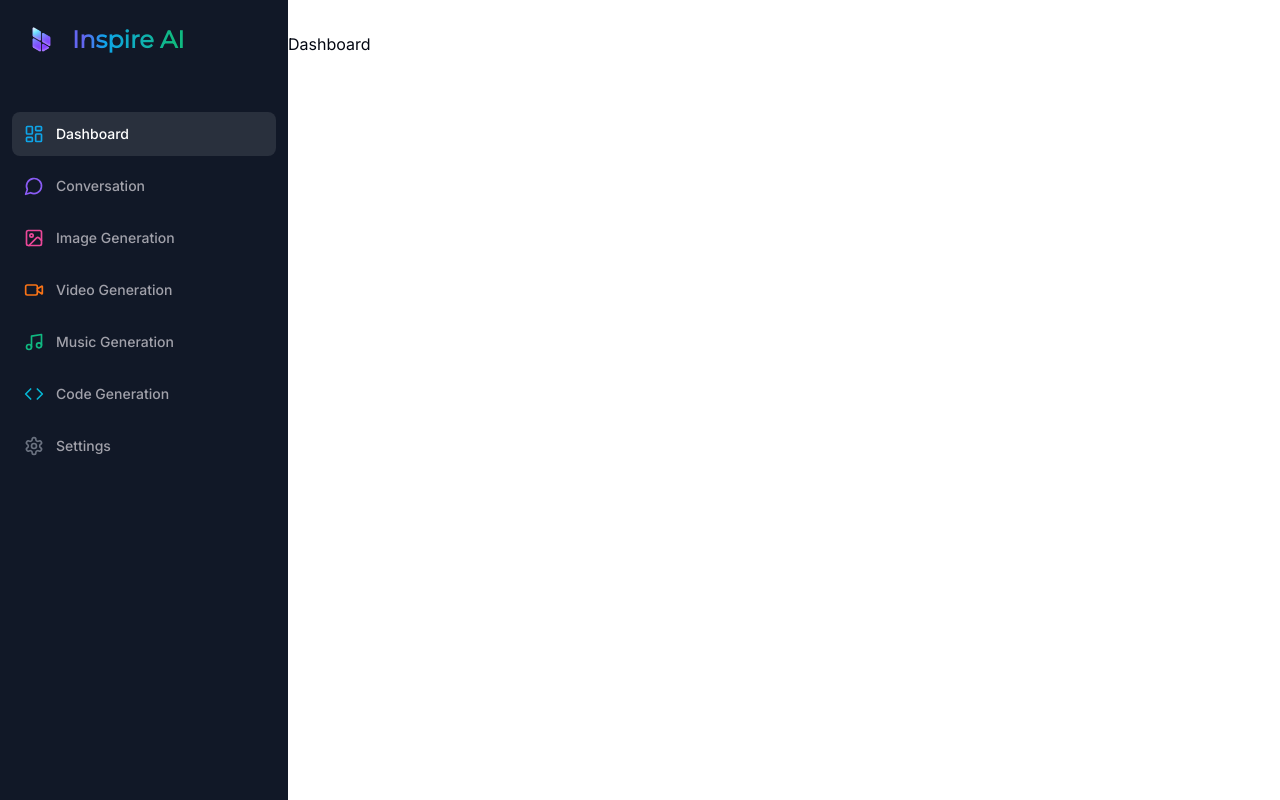
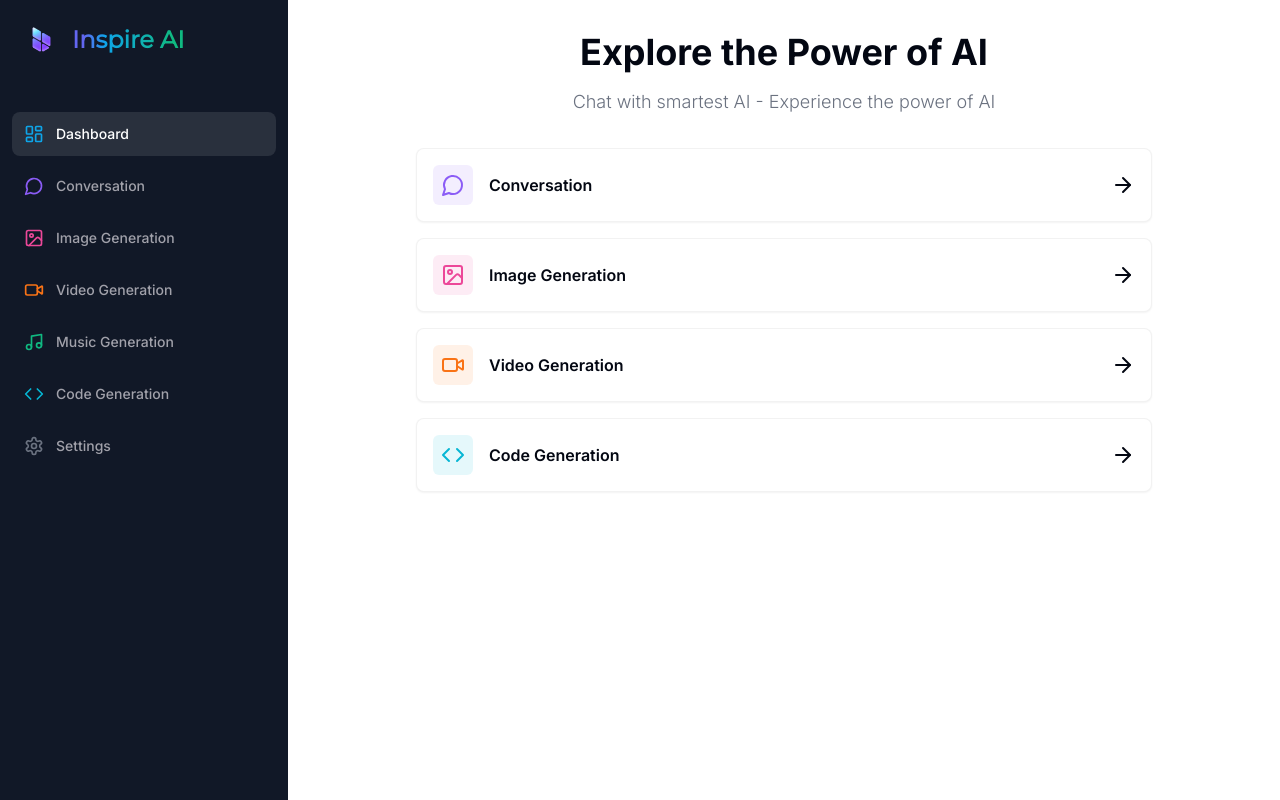
Before and after one commit to Rishiii7/AI-SaaS-Platform, a Next.js app in the folder ai-saas/: page /dashboard in a window 1280 px wide. Built offline with nearby package versions, Linux system fonts and the light colour scheme.

Commit message:
feat: dashboard page

```diff
--- a/ai-saas/app/(dashboard)/(routes)/dashboard/page.tsx
+++ b/ai-saas/app/(dashboard)/(routes)/dashboard/page.tsx
@@ -1,8 +1,89 @@
+"use client";
+import {
+  Card,
+  CardContent,
+  CardDescription,
+  CardFooter,
+  CardHeader,
+  CardTitle,
+} from "@/components/ui/card"
+import { cn } from "@/lib/utils";
+import { useRouter } from 'next/navigation';
+
+import {
+  ArrowRight,
+  Code,
+  Image,
+  MessageCircle,
+  Music,
+  Video
+} from "lucide-react";
+
+const tools = [
+  {
+    label: "Conversation",
+    icon: MessageCircle,
+    color: "text-violet-500",
+    bgColor: "bg-violet-500/10",
+    href: "/conversation"
+  }, {
+    label: "Image Generation",
+    icon: Image,
+    color: "text-pink-500",
+    bgColor: "bg-pink-500/10",
+    href: "/image"
+  }, {
+    label: "Video Generation",
+    icon: Video,
+    color: "text-orange-500",
+    bgColor: "bg-orange-500/10",
+    href: "/video"
+  }, {
+    label: "Code Generation",
+    icon: Code,
+    color: "text-cyan-500",
+    bgColor: "bg-cyan-500/10",
+    href: "/code"
+  },
+]
 
 const DashboardPage = () => {
+  const router = useRouter();
   return (
     <div>
-        <h1>Dashboard</h1>
+        <div className="mb-8 space-y-4">
+          <h2 className="text-2xl md:text-4xl font-bold text-center">
+            Explore the Power of AI
+          </h2>
+          <p className=" text-muted-foreground text-center font-light text-sm md:text-lg">
+            Chat with smartest AI - Experience the power of AI
+          </p>
+        </div>
+        <div className="px-4 md:px-20 lg:px-32 space-y-4">
+          {
+            tools.map( (tool) => {
+              return (
+                <>
+                  <Card
+                    onClick={() =>  router.push(tool.href)}
+                    key={tool.href}
+                    className="p-4 border-black/5 flex items-center justify-between hover:shadow-md transition cursor-pointer"
+                  >
+                      <div className="flex items-center gap-x-4">
+                        <div className={cn("p-2 w-fit rounded-md", tool.bgColor)}>
+                          <tool.icon className={cn("w-6 h-6", tool.color)} />
+                        </div>
+                        <div className="font-semibold">
+                            { tool.label }
+                        </div>
+                      </div>
+                      <ArrowRight />
+                  </Card>
+                </>
+              )
+            })
+          }
+        </div>
     </div>
   )
 }
--- /dev/null
+++ b/ai-saas/components/ui/card.tsx
@@ -0,0 +1,79 @@
+import * as React from "react"
+
+import { cn } from "@/lib/utils"
+
+const Card = React.forwardRef<
+  HTMLDivElement,
+  React.HTMLAttributes<HTMLDivElement>
+>(({ className, ...props }, ref) => (
+  <div
+    ref={ref}
+    className={cn(
+      "rounded-lg border bg-card text-card-foreground shadow-sm",
+      className
+    )}
+    {...props}
+  />
+))
+Card.displayName = "Card"
+
+const CardHeader = React.forwardRef<
+  HTMLDivElement,
+  React.HTMLAttributes<HTMLDivElement>
+>(({ className, ...props }, ref) => (
+  <div
+    ref={ref}
+    className={cn("flex flex-col space-y-1.5 p-6", className)}
+    {...props}
+  />
+))
+CardHeader.displayName = "CardHeader"
+
+const CardTitle = React.forwardRef<
+  HTMLParagraphElement,
+  React.HTMLAttributes<HTMLHeadingElement>
+>(({ className, ...props }, ref) => (
+  <h3
+    ref={ref}
+    className={cn(
+      "text-2xl font-semibold leading-none tracking-tight",
+      className
+    )}
+    {...props}
+  />
+))
+CardTitle.displayName = "CardTitle"
+
+const CardDescription = React.forwardRef<
+  HTMLParagraphElement,
+  React.HTMLAttributes<HTMLParagraphElement>
+>(({ className, ...props }, ref) => (
+  <p
+    ref={ref}
+    className={cn("text-sm text-muted-foreground", className)}
+    {...props}
+  />
+))
+CardDescription.displayName = "CardDescription"
+
+const CardContent = React.forwardRef<
+  HTMLDivElement,
+  React.HTMLAttributes<HTMLDivElement>
+>(({ className, ...props }, ref) => (
+  <div ref={ref} className={cn("p-6 pt-0", className)} {...props} />
+))
+CardContent.displayName = "CardContent"
+
+const CardFooter = React.forwardRef<
+  HTMLDivElement,
+  React.HTMLAttributes<HTMLDivElement>
+>(({ className, ...props }, ref) => (
+  <div
+    ref={ref}
+    className={cn("flex items-center p-6 pt-0", className)}
+    {...props}
+  />
+))
+CardFooter.displayName = "CardFooter"
+
+export { Card, CardHeader, CardFooter, CardTitle, CardDescription, CardContent }
```
